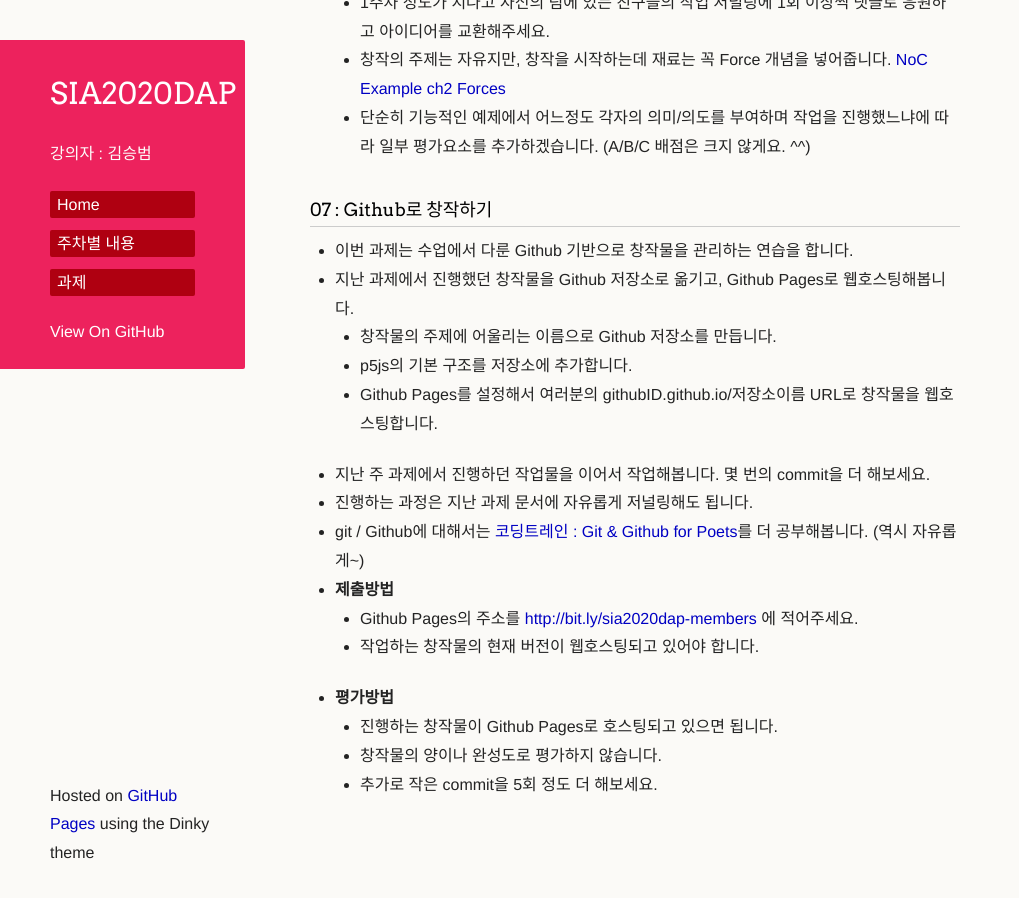
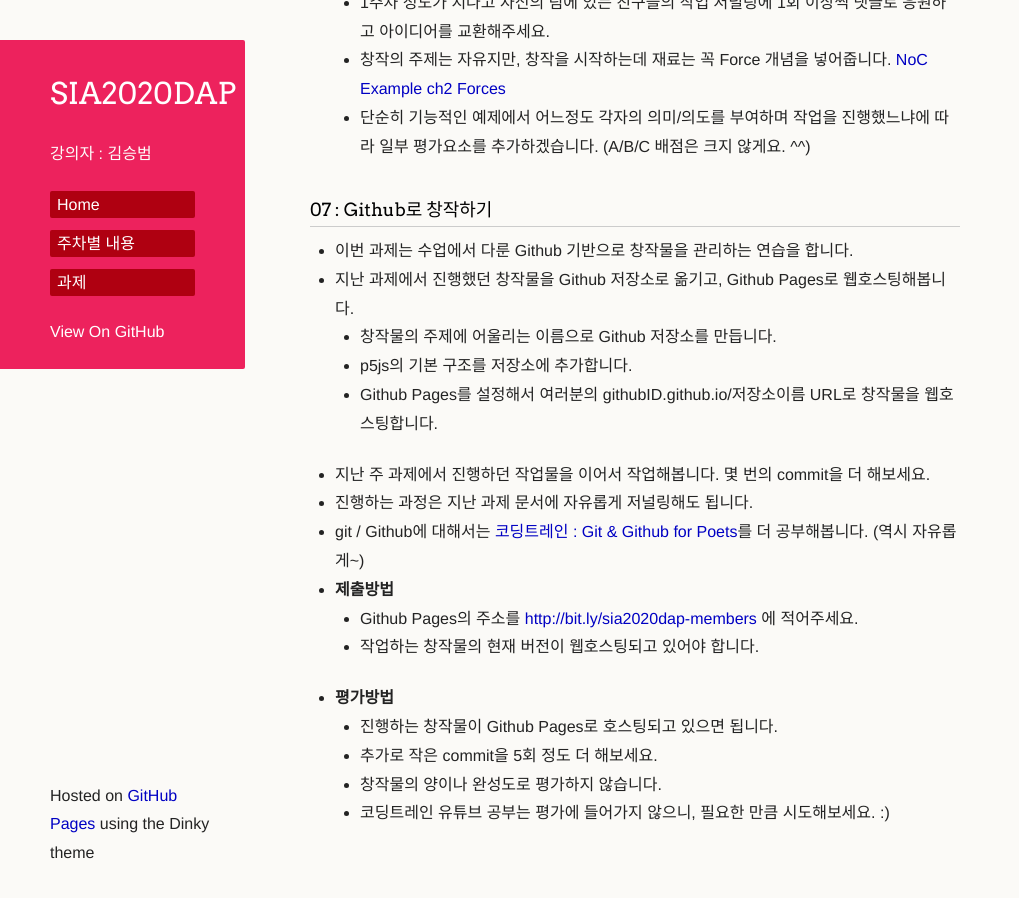
Before and after one commit to picxenk/SIA2020DAP, a Jekyll site: the page built from homework.md, in a window 1280 px wide and 900 px high, scrolled down 7373 px. Shown: the whole window, without its empty margins (0-1019 px from the left). Built offline with Jekyll 4.4.1, drawn with Linux system fonts in a browser that asks for light colours; our own code applies the rules of GitHub Pages for plain Markdown files; a script that is not in the unit is left out; the repository's description, which GitHub fills in, is left out; before the commit the page ends 8244 px from its top, so only the background shows below that.

Commit message:
Update homework.md

```diff
--- a/homework.md
+++ b/homework.md
@@ -213,5 +213,6 @@
    * 작업하는 창작물의 현재 버전이 웹호스팅되고 있어야 합니다.
  * **평가방법**
    * 진행하는 창작물이 Github Pages로 호스팅되고 있으면 됩니다.
+   * 추가로 작은 commit을 5회 정도 더 해보세요.
    * 창작물의 양이나 완성도로 평가하지 않습니다.
-   * 추가로 작은 commit을 5회 정도 더 해보세요.
+   * 코딩트레인 유튜브 공부는 평가에 들어가지 않으니, 필요한 만큼 시도해보세요. :)
```
